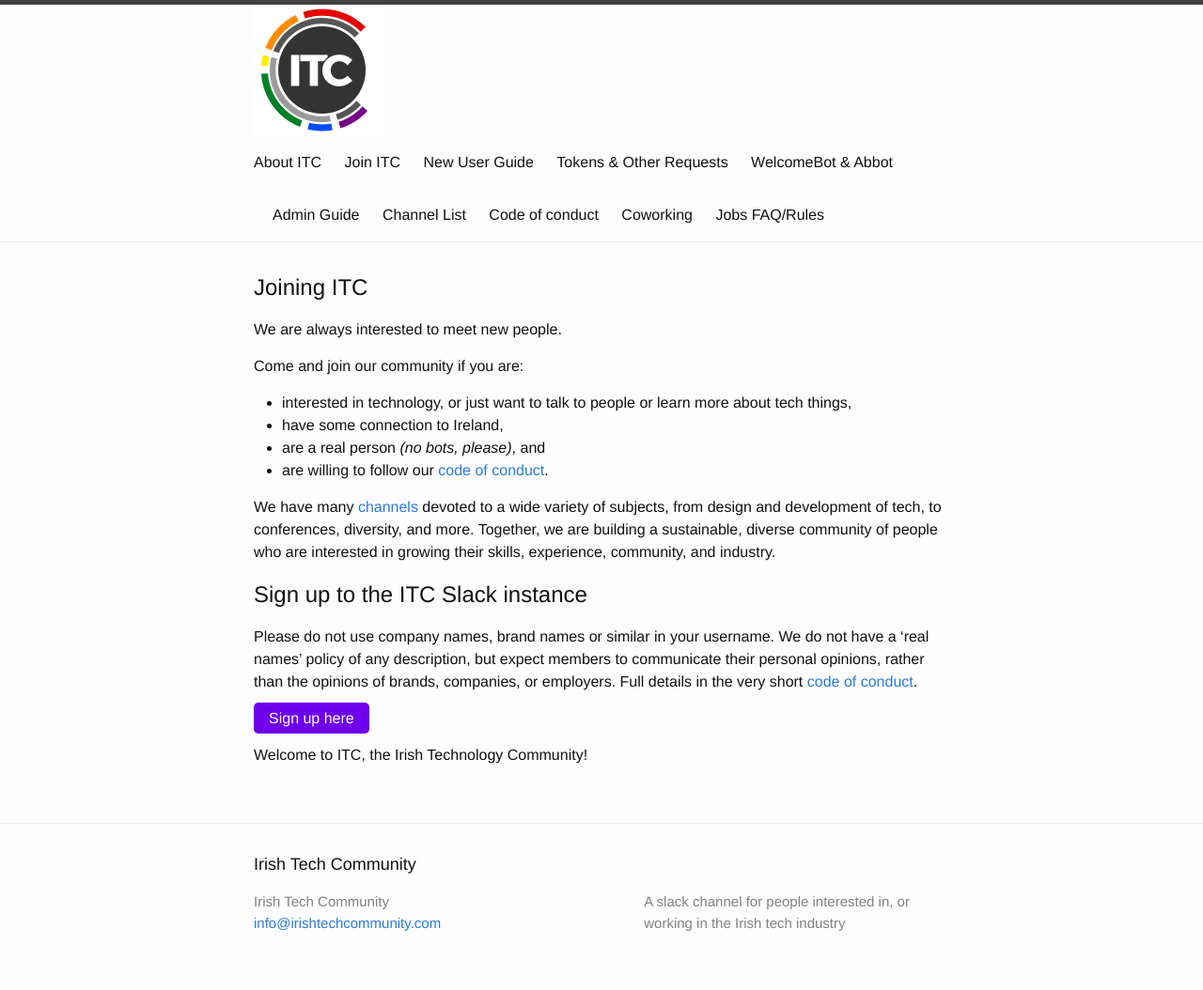
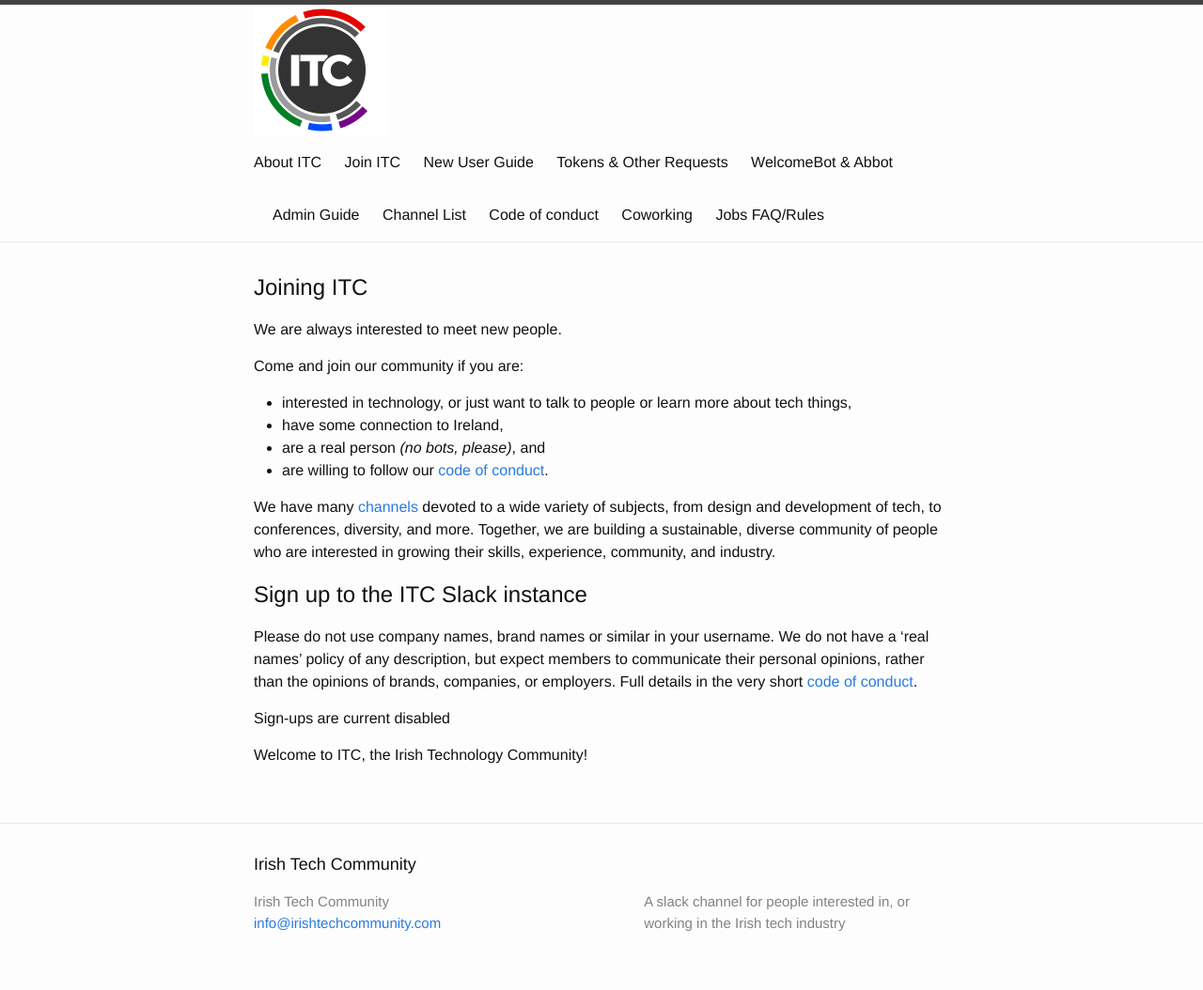
Before and after one commit to IrishTechCommunity/irishtechcommunity.github.io, a Jekyll site: the page built from JoinITC.md, in a window 1280 px wide. Shown: the whole page at 94% size. Built offline with Jekyll 4.4.1, drawn with Linux system fonts in a browser that asks for light colours.

Commit message:
Removed the invite link to prevent open signup.

```diff
--- a/JoinITC.md
+++ b/JoinITC.md
@@ -18,9 +18,7 @@ We have many [channels](/channels) devoted to a wide variety of subjects, from d
 # Sign up to the ITC Slack instance
 Please do not use company names, brand names or similar in your username. We do not have a 'real names' policy of any description, but expect members to communicate their personal opinions, rather than the opinions of brands, companies, or employers. Full details in the very short [code of conduct](/codeofconduct).
 <p class="button">
-      <a href="https://join.slack.com/t/irishtechcommunity/shared_invite/zt-307jb6oya-2HEgb5bS0LNG4VXqokgQoA" target="_blank">
-        Sign up here
-      </a>
+  Sign-ups are current disabled
 </p>
 
 Welcome to ITC, the Irish Technology Community!
```
